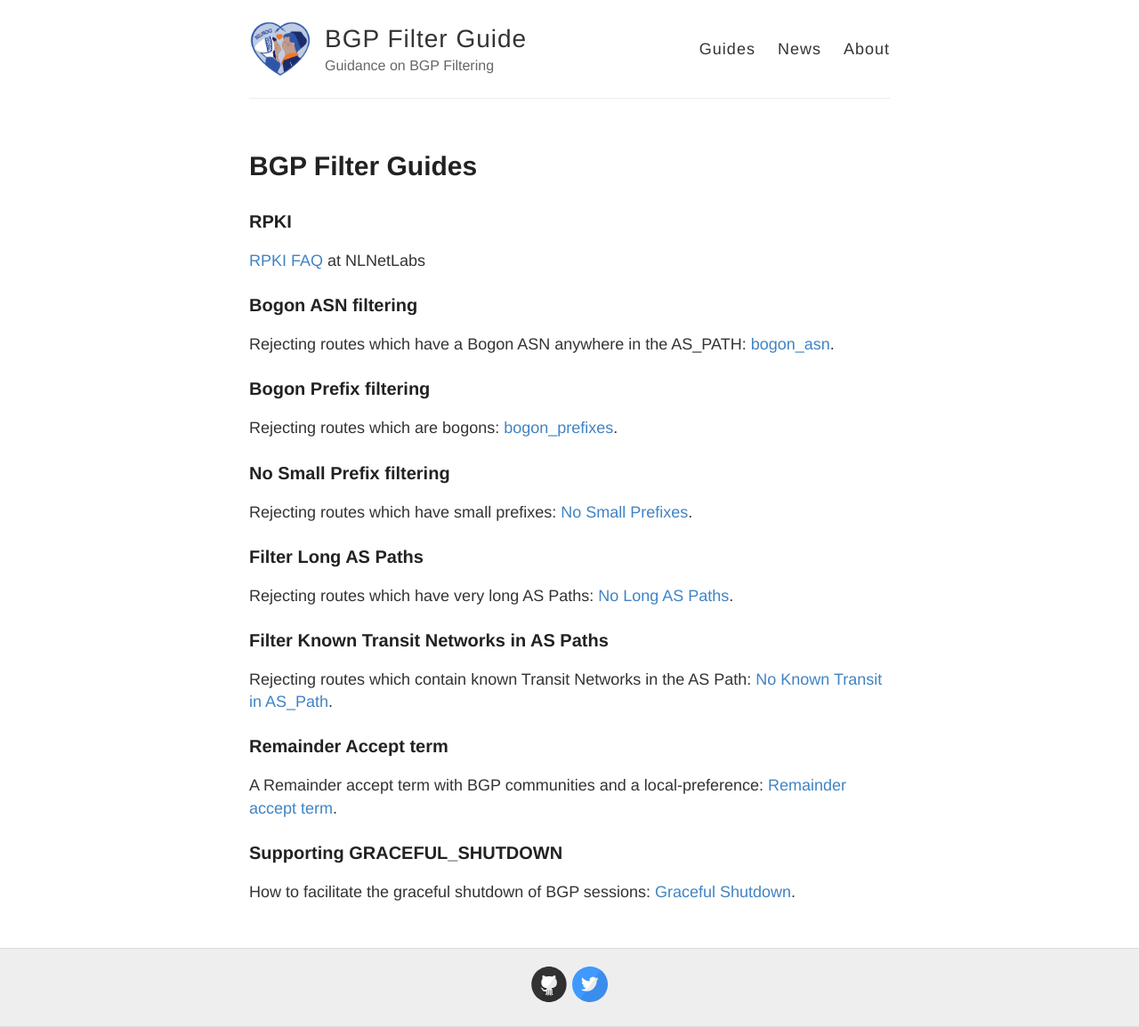
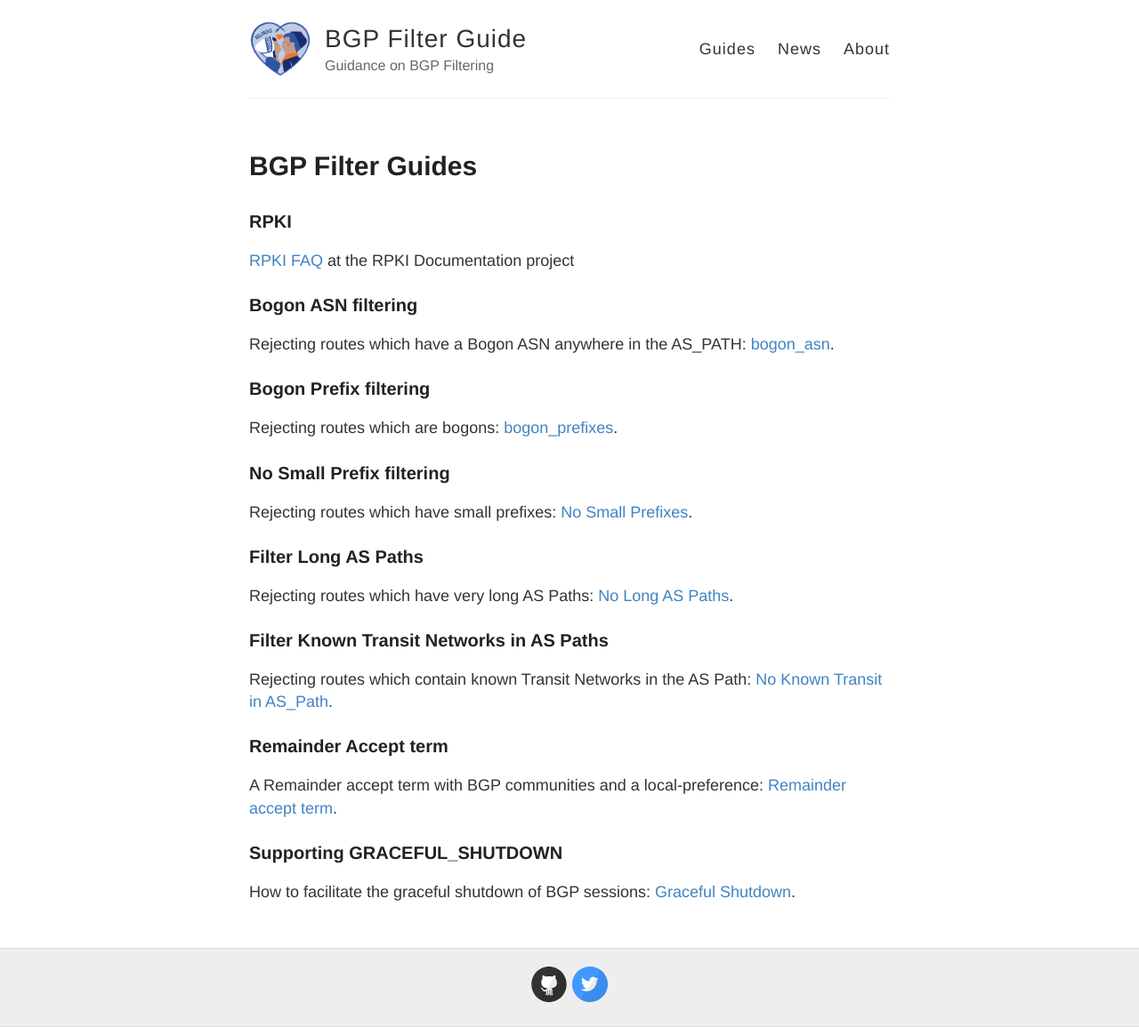
Before and after one commit to NLNOG/bgpfilterguide, a Jekyll site: the page built from index.md, in a window 1280 px wide. Shown: the whole page at 89% size. Built offline with Jekyll 4.4.1, drawn with Linux system fonts in a browser that asks for light colours.

Commit message:
change nlnetlabs FAQ to the  RPKI Documentation project

```diff
--- a/index.md
+++ b/index.md
@@ -6,7 +6,7 @@ permalink: /
 
 ### RPKI
 
-[RPKI FAQ](https://github.com/NLnetLabs/rpki-faq/blob/master/faq.rst) at NLNetLabs
+[RPKI FAQ](https://rpki.readthedocs.io/en/latest/about/faq.html) at the RPKI Documentation project
 
 ### Bogon ASN filtering
 
```
